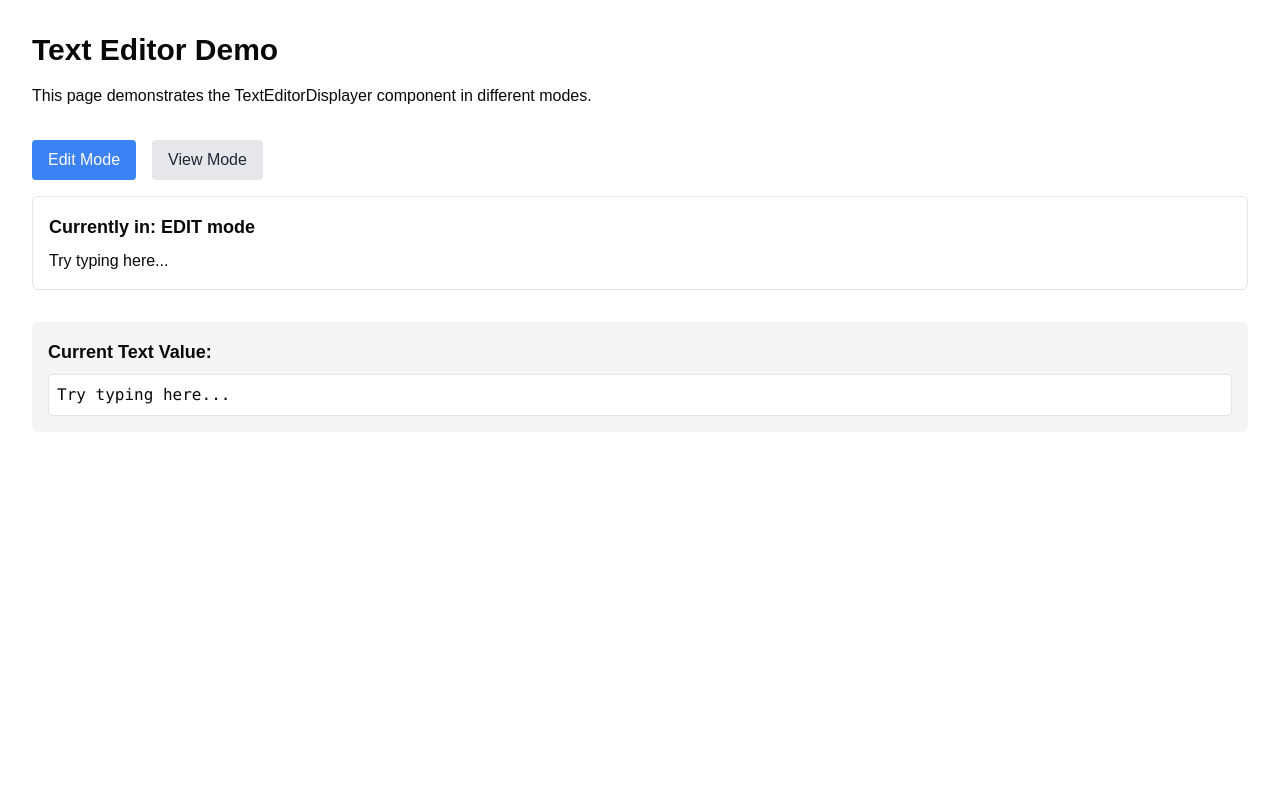
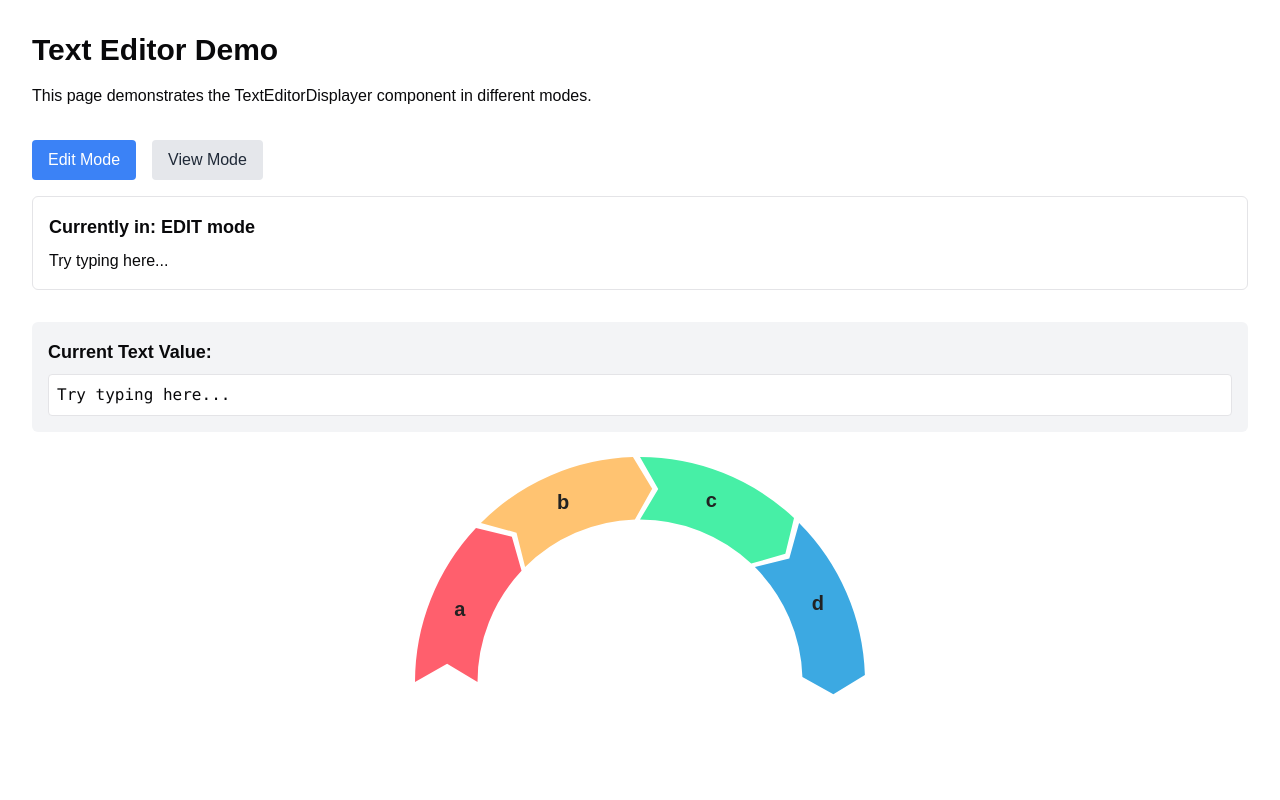
Before and after one commit to MindsmithAI/mindsmith-project-boilerplate, a Next.js app: page /editor-demo in a window 1280 px wide. Shown: the top 800 px of the page. Built offline with nearby package versions, Linux system fonts and the light colour scheme.

Commit message:
implement arrow and semicircle lists

```diff
--- /dev/null
+++ b/app/components/list.tsx
@@ -0,0 +1,172 @@
+import React from "react";
+
+interface ListProps {
+  items: string[];
+  variant?: "semicircle" | "arrows";
+  colors?: string[]; // Optional: custom color palette
+  width?: number | string;
+  height?: number | string;
+}
+
+const DEFAULT_COLORS = [
+  "#FF5F6D", "#FFC371", "#47EFA6", "#3CA9E2", "#845EC2", "#F9F871", "#FF9671", "#00C9A7"
+];
+
+export default function List({
+  items,
+  variant = "arrows",
+  colors = DEFAULT_COLORS,
+  width = "100%",
+  height = 300,
+}: ListProps) {
+  const n = items.length;
+  const segmentColors = items.map((_, i) => colors[i % colors.length]);
+
+  if (variant === "semicircle") {
+    // Semicircle settings
+    const cx = 200, cy = 200, rOuter = 180, thickness = 50;
+    const rInner = rOuter - thickness;
+    const angleStep = Math.PI / n;
+    const spacing = 0.01 * Math.PI; // Overlap between segments
+    const arrowWidth = .03 * Math.PI // Arrowhead width
+    const arrowPoint = (rOuter + rInner) / 2
+    const segments = items.map((item, i) => {
+      const startAngle = Math.PI + i * angleStep;
+      const endAngle = startAngle + angleStep - spacing;
+      // Outer arc start/end
+      const x1 = cx + rOuter * Math.cos(startAngle);
+      const y1 = cy + rOuter * Math.sin(startAngle);
+      const x2 = cx + rOuter * Math.cos(endAngle);
+      const y2 = cy + rOuter * Math.sin(endAngle);
+      // Inner arc start/end
+      const x3 = cx + rInner * Math.cos(endAngle);
+      const y3 = cy + rInner * Math.sin(endAngle);
+      const x4 = cx + rInner * Math.cos(startAngle);
+      const y4 = cy + rInner * Math.sin(startAngle);
+      // Arrowhead points
+      const arrowTipX = cx + arrowPoint * Math.cos(endAngle + arrowWidth);
+      const arrowTipY = cy + arrowPoint * Math.sin(endAngle + arrowWidth);
+      // Arrowhead negative points
+      const arrowTipXNeg = cx + arrowPoint * Math.cos(startAngle + arrowWidth);
+      const arrowTipYNeg = cy + arrowPoint * Math.sin(startAngle + arrowWidth);
+
+      // Path for annular sector (curved rectangle)
+      const path = [
+        `M${x1},${y1}`,
+        `A${rOuter},${rOuter} 0 0 1 ${x2},${y2}`,
+        `L${arrowTipX},${arrowTipY}`,
+        `L${x3},${y3}`,
+        `A${rInner},${rInner} 0 0 0 ${x4},${y4}`,
+        `L${arrowTipXNeg},${arrowTipYNeg}`,
+        "Z"
+      ].join(" ");
+      // Label position (middle of arc, between radii)
+      const midAngle = (startAngle + endAngle) / 2;
+      const labelRadius = (rOuter + rInner) / 2;
+      const lx = cx + labelRadius * Math.cos(midAngle);
+      const ly = cy + labelRadius * Math.sin(midAngle);
+      return (
+        <g key={i}>
+          <path d={path} fill={segmentColors[i]} />
+          <text
+            x={lx}
+            y={ly}
+            textAnchor="middle"
+            alignmentBaseline="middle"
+            fontSize={16}
+            fontWeight={600}
+            fill="#222"
+          >
+            {item}
+          </text>
+        </g>
+      );
+    });
+    return (
+      <svg
+        viewBox="0 0 400 240"
+        width={width}
+        height={height}
+        style={{ display: "block", maxWidth: "100%" }}
+      >
+        {segments}
+      </svg>
+    );
+  }
+
+  // ARROWS VARIANT
+  const svgWidth = 400;
+  const svgHeight = 80;
+  const padding = 24;
+  const segmentWidth = (svgWidth - 2 * padding) / n;
+  const arrowWidth = 16;
+  const spacing = 8; // Overlap between segments
+  const segments = items.map((item, i) => {
+    const x1 = padding + i * (segmentWidth - spacing);
+    const x2 = x1 + segmentWidth;
+    const y1 = 20, y2 = svgHeight - 20;
+
+    // Arrow break: cut off arrowWidth at end except last
+    const x2a = x2 - arrowWidth;
+
+    // Arrowhead points
+    const arrowPoints =
+      [
+        [x2a, y1],
+        [x2a + arrowWidth, (y1 + y2) / 2],
+        [x2a, y2]
+      ]
+
+    // Arrowhead negative points
+    const arrowPointsNeg =
+      [
+        [x1, y2],
+        [x1 + arrowWidth, (y1 + y2) / 2],
+        [x1, y1]
+      ]
+
+
+    // Segment polygon
+    const points = [
+      [x1, y1],
+      [x2a, y1],
+      [arrowPoints[0], arrowPoints[1], arrowPoints[2]],
+      [x2a, y2],
+      [x1, y2],
+      [arrowPointsNeg[0], arrowPointsNeg[1], arrowPointsNeg[2]]
+    ];
+
+    const pointsStr = points.map(p => p.join(",")).join(" ");
+
+    // Label position
+    const labelX = x1 + (x2a - x1) / 2;
+    const labelY = (y1 + y2) / 2;
+
+    return (
+      <g key={i}>
+        <polygon points={pointsStr} fill={segmentColors[i]} />
+        <text
+          x={labelX}
+          y={labelY}
+          alignmentBaseline="middle"
+          fontSize={16}
+          fontWeight={600}
+          fill="#222"
+        >
+          {item}
+        </text>
+      </g>
+    );
+  });
+
+  return (
+    <svg
+      viewBox={`0 0 ${svgWidth} ${svgHeight}`}
+      width={width}
+      height={height}
+      style={{ display: "block", maxWidth: "100%" }}
+    >
+      {segments}
+    </svg>
+  );
+}
--- a/app/editor-demo/page.tsx
+++ b/app/editor-demo/page.tsx
@@ -4,6 +4,7 @@ import { useState } from "react";
 import TextEditorDisplayer, {
   BlockMode,
 } from "../components/TextEditorDisplayer";
+import List from "../components/list";
 
 export default function EditorDemo() {
   const [text, setText] = useState("Try typing here...");
@@ -63,6 +64,8 @@ export default function EditorDemo() {
           {text}
         </pre>
       </div>
+      <List items={["a", "b", "c", "d"]} variant="semicircle" />
+      <List items={["a", "b", "c", "d"]} variant="line" />
     </div>
   );
 }
```
